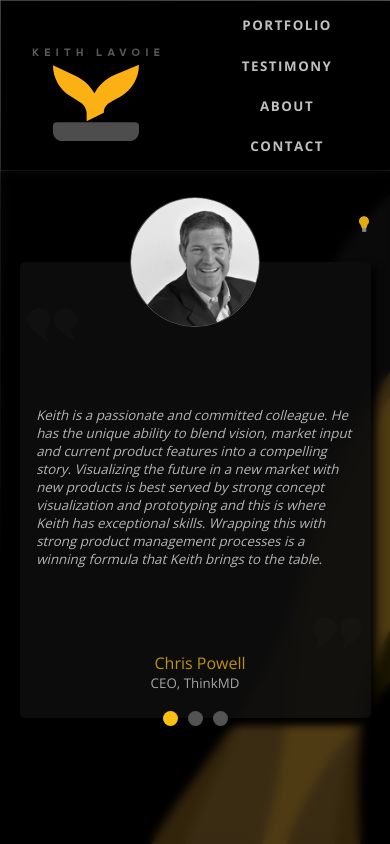
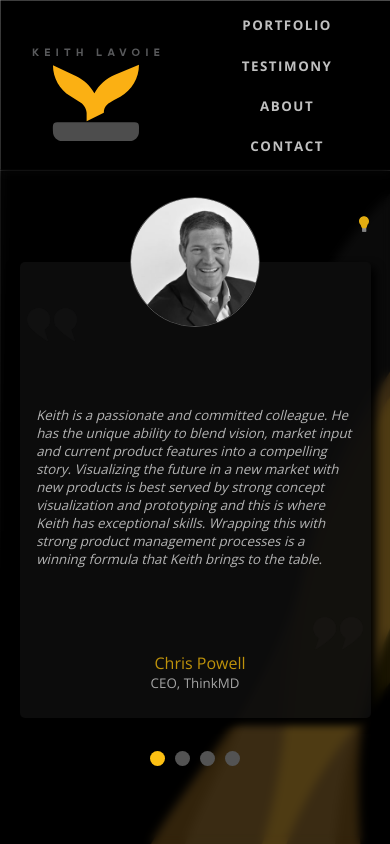
Before and after one commit to LetsRideBikes/Portfolio, a React (Create React App) app: page /Dark/Testimonials in a window 390 px wide. Built offline with nearby package versions, Linux system fonts and the light colour scheme.

Commit message:
miketesti

```diff
--- a/src/DarkApp.css
+++ b/src/DarkApp.css
@@ -2084,7 +2084,7 @@ z-index: -10;
 
 
 
-  .testimonialDots {
+  .darktestimonialDots {
 
     margin-top: 45px;
 
--- a/src/components/DarkTestimonials.js
+++ b/src/components/DarkTestimonials.js
@@ -37,6 +37,13 @@ const testimonials = [
         text:
             "As a software engineer working with Keith, I appreciated his commitment to the people using our software. He worked hard to understand who we were serving in order to build better solutions. He would push hard for the best experience, but was not immovable. We were able to balance his vision for the software with the capabilities of the engineering team. Point him at your problem space and introduce him to domain experts. Keith will be a fantastic addition to your team."
     },
+    {
+      name: 'Michael Joseph',
+      position: 'President, True Vector Management Consulting',
+      photo: require('./img/mikephoto.png'),
+      text:
+          "Keith is a dynamic leader who draws from his wealth of technical software development experience as a product manager.  He has a design mindset and can translate business workflows and requirements into product functionality that delights the users of the product.  He has a creative eye and can design user interfaces that are intuitive and easy to use.  He also brings knowledge and expertise as a product owner in an agile setting.  Keith is a solid team player with a focus on doing what is right for the customer."
+  },
   ];
 
   const [idx, setIdx] = useState(0);
--- a/src/components/Testimonials.js
+++ b/src/components/Testimonials.js
@@ -36,6 +36,13 @@ const testimonials = [
       text:
           "As a software engineer working with Keith, I appreciated his commitment to the people using our software. He worked hard to understand who we were serving in order to build better solutions. He would push hard for the best experience, but was not immovable. We were able to balance his vision for the software with the capabilities of the engineering team. Point him at your problem space and introduce him to domain experts. Keith will be a fantastic addition to your team."
   },
+  {
+    name: 'Michael Joseph',
+    position: 'President, True Vector Management Consulting',
+    photo: require('./img/mikephoto.png'),
+    text:
+        "Keith is a dynamic leader who draws from his wealth of technical software development experience as a product manager.  He has a design mindset and can translate business workflows and requirements into product functionality that delights the users of the product.  He has a creative eye and can design user interfaces that are intuitive and easy to use.  He also brings knowledge and expertise as a product owner in an agile setting.  Keith is a solid team player with a focus on doing what is right for the customer."
+},
   ];
 
   const [idx, setIdx] = useState(0);
```
